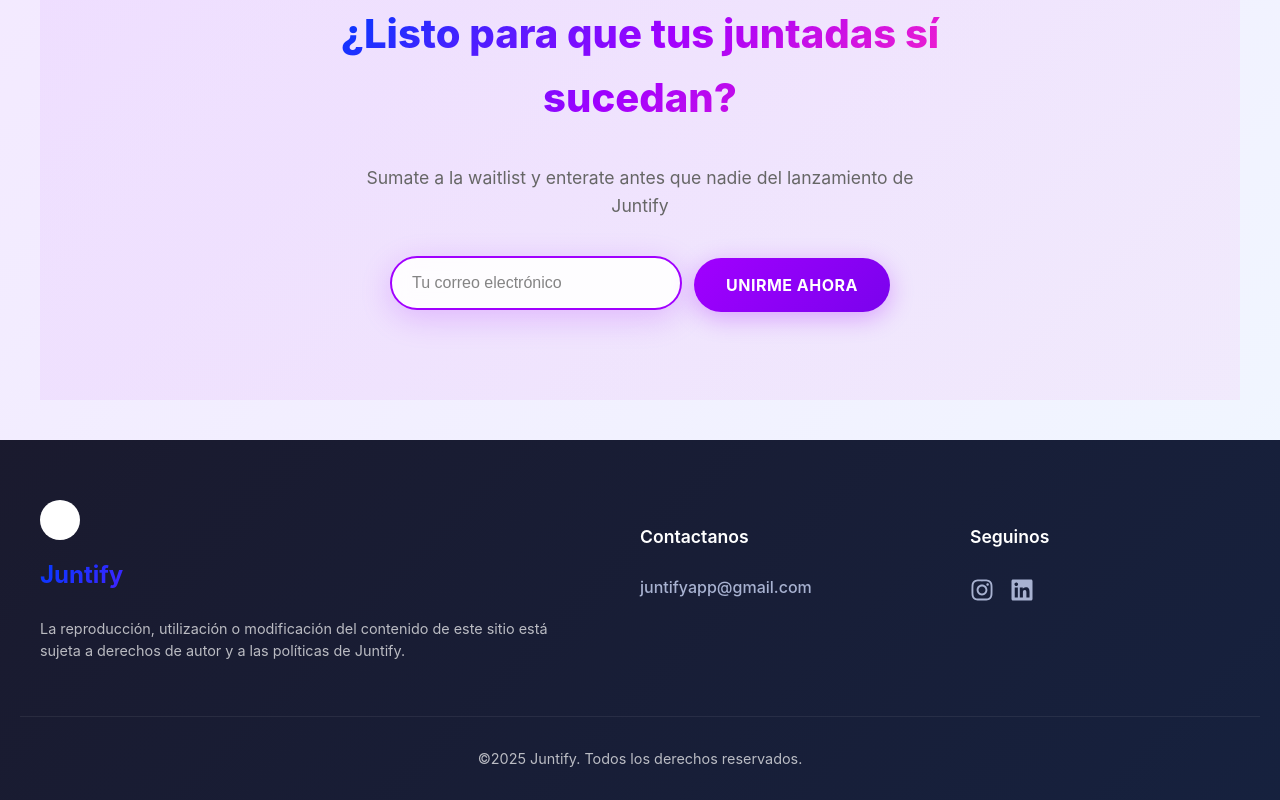
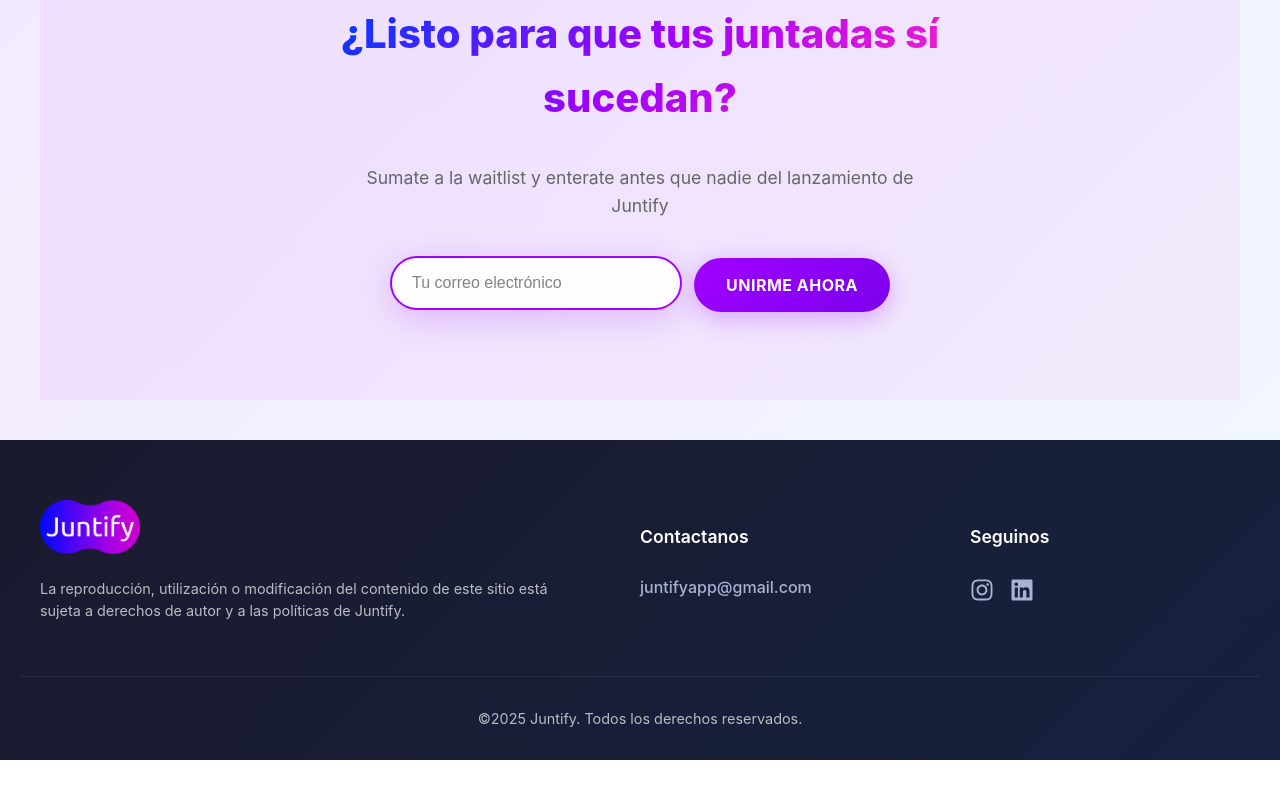
Before and after one commit to TomasGoldb/juntifyLanding, a React (Vite) app: page / in a window 1280 px wide. Shown: the part 3193-3993 px from the top of the page. After the commit the page ends 3953 px from the top, so only its background shows below. Built offline with nearby package versions, Linux system fonts and the light colour scheme.

Commit message:
proyect finished

```diff
--- a/src/components/Landing.css
+++ b/src/components/Landing.css
@@ -678,15 +678,13 @@
 }
 
 .footer-logo {
-  width: 40px;
-  height: 40px;
-  filter: brightness(0) invert(1);
+  width: 100px;
 }
 
 .footer-brand {
   font-size: 1.5rem;
   font-weight: 700;
-  background: var(--gradient-primary);
+  background: var(--light-bg);
   -webkit-background-clip: text;
   -webkit-text-fill-color: transparent;
   background-clip: text;
--- a/src/components/Landing.jsx
+++ b/src/components/Landing.jsx
@@ -199,8 +199,7 @@
       <footer className="footer">
         <div className="footer-cols">
           <div className="footer-branding">
-            <img src="/img/logo.svg" alt="Logo Juntify" className="footer-logo" />
-            <span className="footer-brand">Juntify</span>
+            <img src="./vite.png" alt="Logo Juntify"  className="footer-logo" />
             <p className="footer-legal">
               La reproducción, utilización o modificación del contenido de este sitio está sujeta a derechos de autor y a las políticas de Juntify.
             </p>
--- a/src/components/Sorteo.jsx
+++ b/src/components/Sorteo.jsx
@@ -10,7 +10,7 @@
 const BLOQUES = [
   { id: 1, nombre: "Bloque 1", hora: "09:00 - 10:40", color: "#A100FF" },
   { id: 2, nombre: "Bloque 2", hora: "10:40 - 12:15", color: "#7A02ED" },
-  { id: 3, nombre: "Bloque 3", hora: "12:50 - 14:30", color: "#5A02B8" },
+  { id: 3, nombre: "Bloque 3", hora: "13:10 - 14:30", color: "#5A02B8" },
   { id: 4, nombre: "Bloque 4", hora: "14:30 - 16:00", color: "#3A0280" }
 ];
 
```
